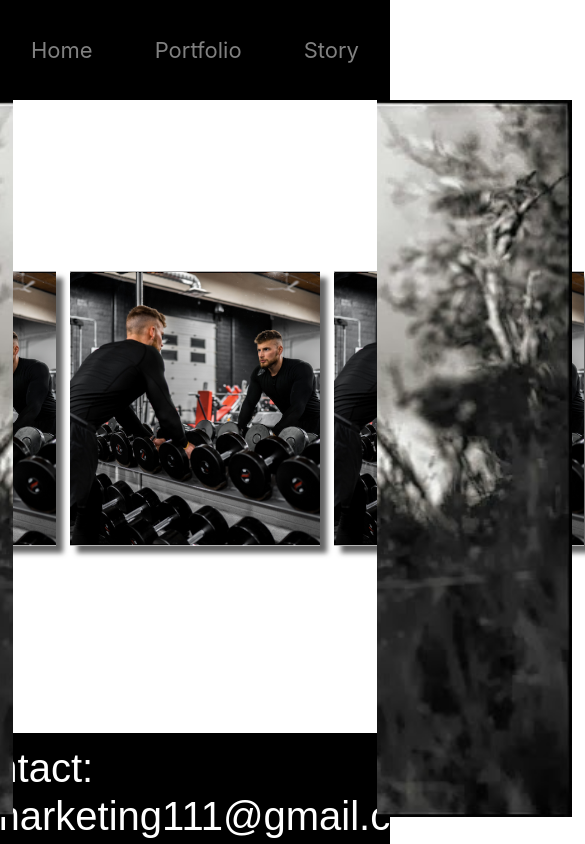
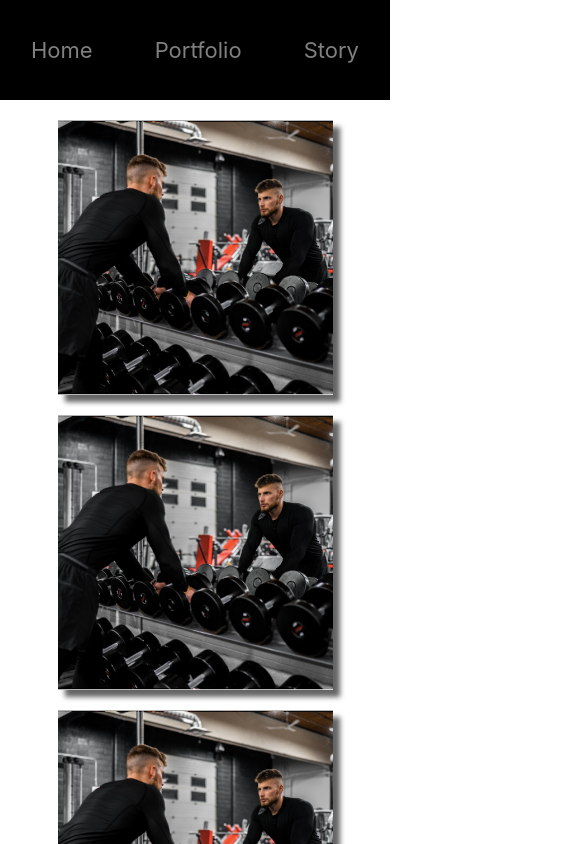
Before and after one commit to tla111/portfolio, a React (Create React App) app: page /work in a window 390 px wide. Shown: the top 844 px of the page, 585 px wide, since content can reach past the window. Built offline with nearby package versions, Linux system fonts and the light colour scheme.

Commit message:
website is responsive on all screens

```diff
--- a/src/screens/myWork/MyWork.js
+++ b/src/screens/myWork/MyWork.js
@@ -1,49 +1,65 @@
 import React from 'react';
+import { Container, Row, Col } from 'react-bootstrap';
 import './myWork.css';
 
 const MyWork = () => {
   return (
     <div>
-      <div className='work_container'>
+      <Container fluid className='work_container' id='work_page'>
         <div className='left_door' id='l_door'></div>
         <div className='right_door' id='r_door'></div>
-        <div className='work_box work_box1'>
+        <Row className='work_box1'>
+          <Col className='work_box_col'>
             <a href='#popup1'>
               <div className='projects project_1'></div>
             </a>
+          </Col>
+          <Col className='work_box_col'>
             <a href='#popup1'>
               <div className='projects project_2'></div>
             </a>
+          </Col>
+          <Col className='work_box_col'>
             <a href='#popup1'>
               <div className='projects project_3'></div>
             </a>
+          </Col>
+          <Col className='work_box_col'>
             <a href='#popup1'>
               <div className='projects project_4'></div>
             </a>
+          </Col>
+          <Col className='work_box_col'>
             <a href='#popup1'>
               <div className='projects project_5'></div>
             </a>
-        </div>
-        <div className='work_box work_box2'>
+          </Col>
+        </Row>
+        <Row>
+          <Col className='work_box2'>
             <h1>Contact: tlamarketing111@gmail.com</h1>
-        </div>
-      </div>
+          </Col>
+        </Row>
+      </Container>
       {/* Popup 1 */}
-      <div className='popup' id='popup1'>
-        <div className='popup_container'>
-          <div className='project_info'>
+      <Container fluid className='popup' id='popup1'>
+        <Row className='popup_container'>
+          <Col className='project_info'>
             <div className='info_section1'>
               <p></p>
             </div>
             <div className='info_section2'>
-              <h3>Front End:</h3>
-              <p>React</p>
+              <h3>
+                Front End: <span>React</span>
+              </h3>
             </div>
             <div className='info_section3'>
-              <h3>Back End:</h3>
-              <p>Mongo, Node, Express</p>
+              <h3>
+                Back End: <span>Mongo, Node, Express</span>
+              </h3>
             </div>
-          </div>
+          </Col>
+          <Col>
             <div className='popup_buttons'>
               <a href='https://www.google.com'>
                 <button className='popup_but'>Website</button>
@@ -53,11 +69,12 @@ const MyWork = () => {
                 <button className='popup_but'>Code</button>
               </a>
             </div>
-          <a href='#cardPage' className='popup_close'>
+          </Col>
+          <a href='/work' className='popup_close'>
             &times;
           </a>
-        </div>
-      </div>
+        </Row>
+      </Container>
       {/* Popup 1 */}
     </div>
   );
--- a/src/screens/myWork/myWork.css
+++ b/src/screens/myWork/myWork.css
@@ -1,20 +1,19 @@
 .work_container {
-  /* background-color: aqua; */
   height: 85vh;
-  width: 100%;
 }
 
 .left_door {
   background-color: black;
   background-image: url('./images/lion.jpg');
   background-size: cover;
-  height: 85vh;
+  height: 90vh;
   width: 50%;
   position: absolute;
   left: 0;
   animation: left_door 5s ease-out;
-  animation-delay: 1.5s;
+  animation-delay: 0.8s;
   animation-fill-mode: forwards;
+  z-index: 1;
 }
 
 .right_door {
@@ -22,13 +21,14 @@
   background-image: url('./images/lion.jpg');
   background-size: cover;
   transform: rotateY(180deg);
-  height: 85vh;
+  height: 90vh;
   width: 50%;
   position: absolute;
   right: 0;
   animation: right_door 5s ease-out;
-  animation-delay: 1.5s;
+  animation-delay: 0.8s;
   animation-fill-mode: forwards;
+  z-index: 1;
 }
 
 .open_gate {
@@ -55,20 +55,19 @@
   }
 }
 
-.work_box {
-  /* border: 1px solid black; */
-  width: 100%;
-}
-
 .work_box1 {
   height: 75vh;
   display: flex;
-  justify-content: center;
+  justify-content: space-evenly;
   align-items: center;
 }
 
 .work_box1 h1 {
   font-family: cursive;
+}
+
+.work_box_col {
+  padding: 0;
 }
 
 .work_box2 {
@@ -85,42 +84,54 @@
 }
 
 .projects {
-  height: 275px;
-  width: 250px;
-  margin: 7px;
-  margin-top: -10px;
+  height: 225px;
+  width: 225px;
   -webkit-box-shadow: 7px 7px 5px 0px rgba(50, 50, 50, 0.75);
   -moz-box-shadow: 7px 7px 5px 0px rgba(50, 50, 50, 0.75);
   box-shadow: 7px 7px 5px 0px rgba(50, 50, 50, 0.75);
+  background-size: cover;
+  background-position: center;
 }
 
 .project_1 {
   background-image: url('./images/workout_app.png');
-  background-size: cover;
-  background-position: center;
 }
 
 .project_2 {
   background-image: url('./images/workout_app.png');
-  background-size: cover;
-  background-position: center;
 }
 
 .project_3 {
   background-image: url('./images/workout_app.png');
-  background-size: cover;
-  background-position: center;
 }
 
 .project_4 {
   background-image: url('./images/workout_app.png');
-  background-size: cover;
-  background-position: center;
 }
 .project_5 {
   background-image: url('./images/workout_app.png');
-  background-size: cover;
-  background-position: center;
+}
+
+@media (max-width: 812px) {
+  .left_door,
+  .right_door {
+    display: none;
+  }
+  .work_box_col {
+    display: flex;
+    justify-content: center;
+    margin: 10px;
+  }
+  .projects {
+    height: 275px;
+    width: 275px;
+  }
+  .work_box1 {
+    margin-top: 10px;
+  }
+  .work_box2 {
+    display: none;
+  }
 }
 
 /*============POPUP==================*/
@@ -139,7 +150,7 @@
 
 .popup_container {
   width: 75%;
-  height: 550px;
+  height: 525px;
   border-radius: 3px;
   background-color: white;
   box-shadow: 0 32px 64 px rgba(0, 0, 0, 0.2);
@@ -170,9 +181,9 @@
 .popup_close:visited {
   color: gray;
   position: absolute;
-  top: 20px;
+  top: -20px;
   right: 20px;
-  font-size: 50px;
+  font-size: 60px;
   text-decoration: none;
   display: inline-block;
   transition: all 0.2s;
@@ -182,15 +193,10 @@
   color: dodgerblue;
 }
 
-.project_info {
-  border: 1px solid black;
-  height: 350px;
-  width: 700px;
-}
-
 .popup_buttons {
   display: flex;
-  margin-top: 20px;
+  justify-content: center;
+  margin-top: 30px;
 }
 
 .popup_but {
@@ -210,24 +216,54 @@
 
 /*==============================*/
 
-.info_section1 {
-  border: 1px solid black;
-  height: 250px;
+.info_section {
+  display: flex;
 }
 
-.info_section2 {
-  border: 1px solid black;
+.info_section1 {
+  border: 3px solid black;
+  border-bottom: none;
+  height: 250px;
+  margin-top: 50px;
+}
+
+.info_section2,
+.info_section3 {
+  border: 3px solid black;
   height: 50px;
+  display: flex;
+  align-items: center;
 }
 
 .info_section3 {
-  border: 1px solid black;
-  height: 50px;
+  border-top: none;
 }
 
-.info_section2 p,
 .info_section2 h3,
-.info_section3 p,
 .info_section3 h3 {
+  margin-top: 3px;
   padding-left: 10px;
 }
+
+span {
+  color: blue;
+}
+
+@media (max-width: 812px) {
+  .popup_container {
+    height: 580px;
+  }
+  .popup_buttons {
+    flex-direction: column;
+    align-items: center;
+  }
+  .info_section2 h3,
+  .info_section3 h3 {
+    margin-top: 8px;
+    font-size: 18px;
+  }
+  .popup_close:link,
+  .popup_close:visited {
+    top: -22px;
+  }
+}
```
Lines whose indentation alone changed are shown as unchanged.
